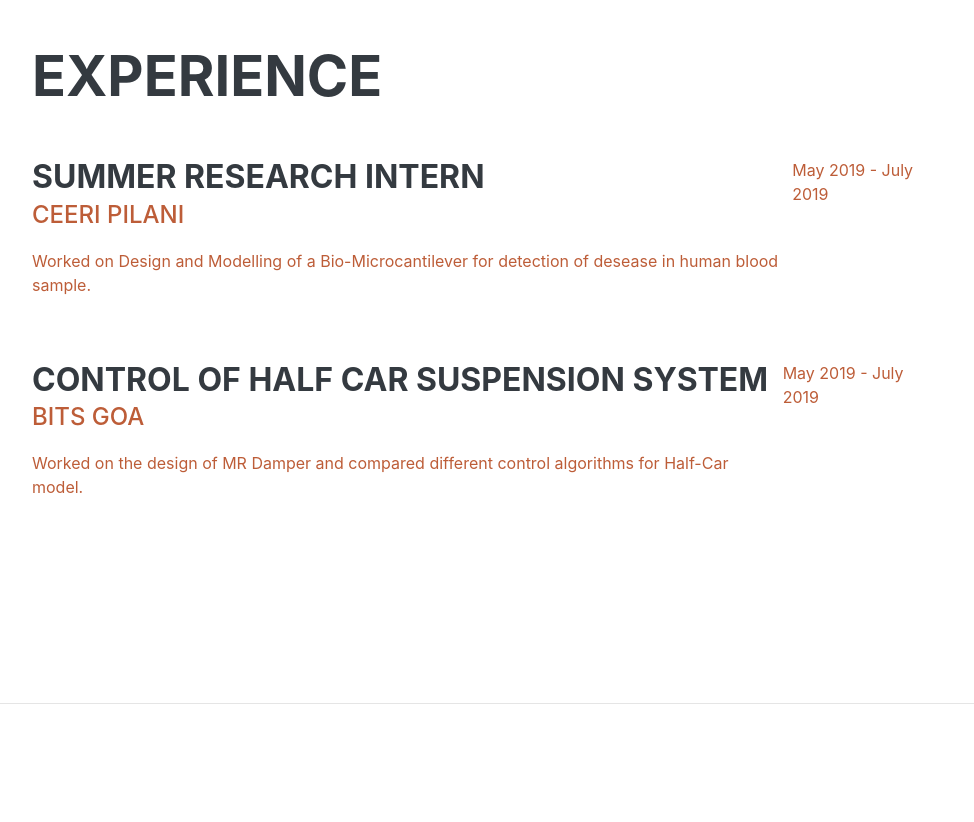
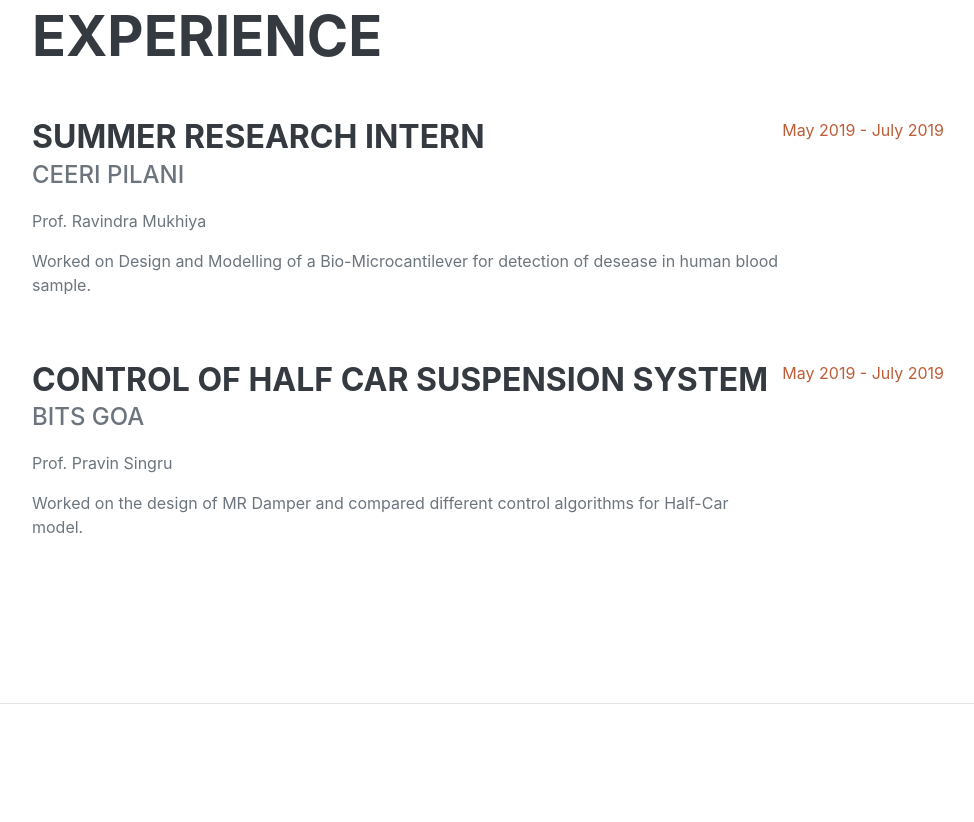
Before and after one commit to JayKamat99/jaykamat99.github.io, a plain HTML site: page index.html in a window 1280 px wide. Shown: the part 898-1720 px from the top of the page, without its empty margins (288-1262 px from the left). Drawn offline with nearby package versions, Linux system fonts and the light colour scheme; a web font is replaced by a local one.

Commit message:
sir added

```diff
--- a/index.html
+++ b/index.html
@@ -53,7 +53,8 @@
                     <div class="d-flex flex-column flex-md-row justify-content-between mb-5">
                         <div class="flex-grow-1">
                             <h3 class="mb-0">Summer research Intern</h3>
-                            <div class="subheading mb-3"><a href="https://www.ceeri.res.in/">Ceeri Pilani</div>
+                            <div class="subheading mb-3">Ceeri Pilani</div>
+                            <div class="subsubheading mb-3">Prof. Ravindra Mukhiya</div>
                             <p>Worked on Design and Modelling of a Bio-Microcantilever for detection of desease in human blood sample.</p>
                         </div>
                         <div class="flex-shrink-0"><span class="text-primary">May 2019 - July 2019</span></div>
@@ -61,7 +62,8 @@
                     <div class="d-flex flex-column flex-md-row justify-content-between mb-5">
                         <div class="flex-grow-1">
                             <h3 class="mb-0">Control of Half Car Suspension System</h3>
-                            <div class="subheading mb-3"><a href="https://www.bits-pilani.ac.in/goa/">BITS Goa</div>
+                            <div class="subheading mb-3">BITS Goa</div>
+                            <div class="subsubheading mb-3">Prof. Pravin Singru</div>
                             <p> Worked on the design of MR Damper and compared different control algorithms for Half-Car model.</p>
                         </div>
                         <div class="flex-shrink-0"><span class="text-primary">May 2019 - July 2019</span></div>
```
